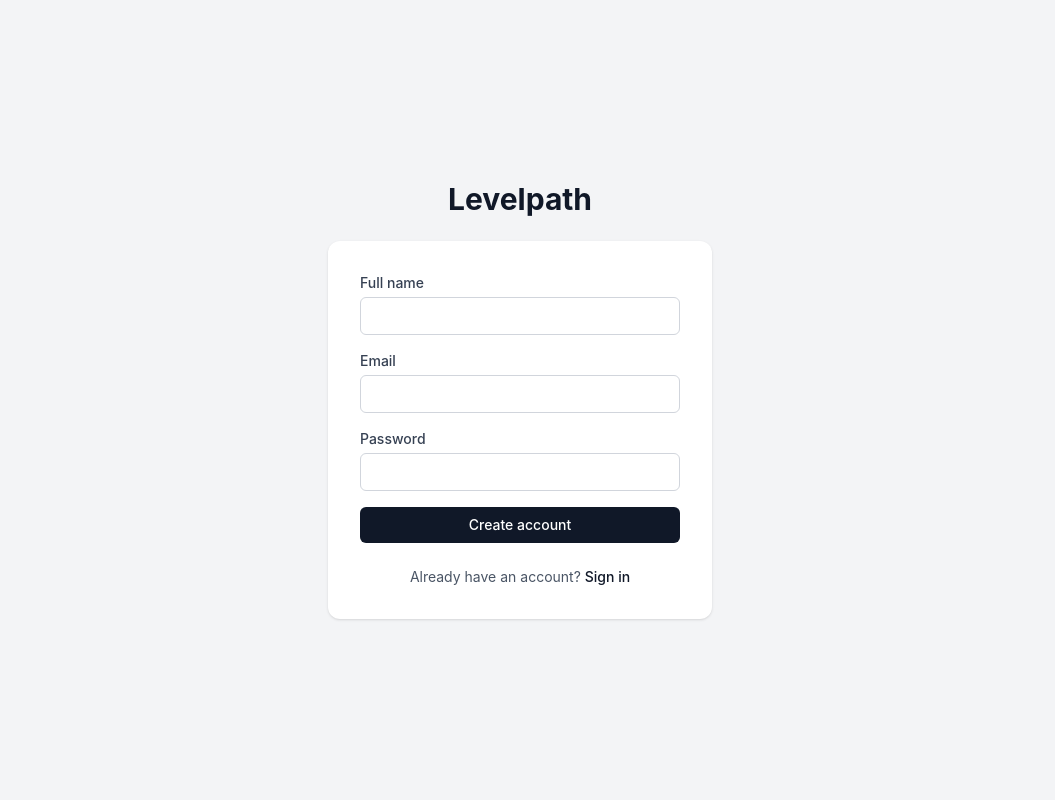
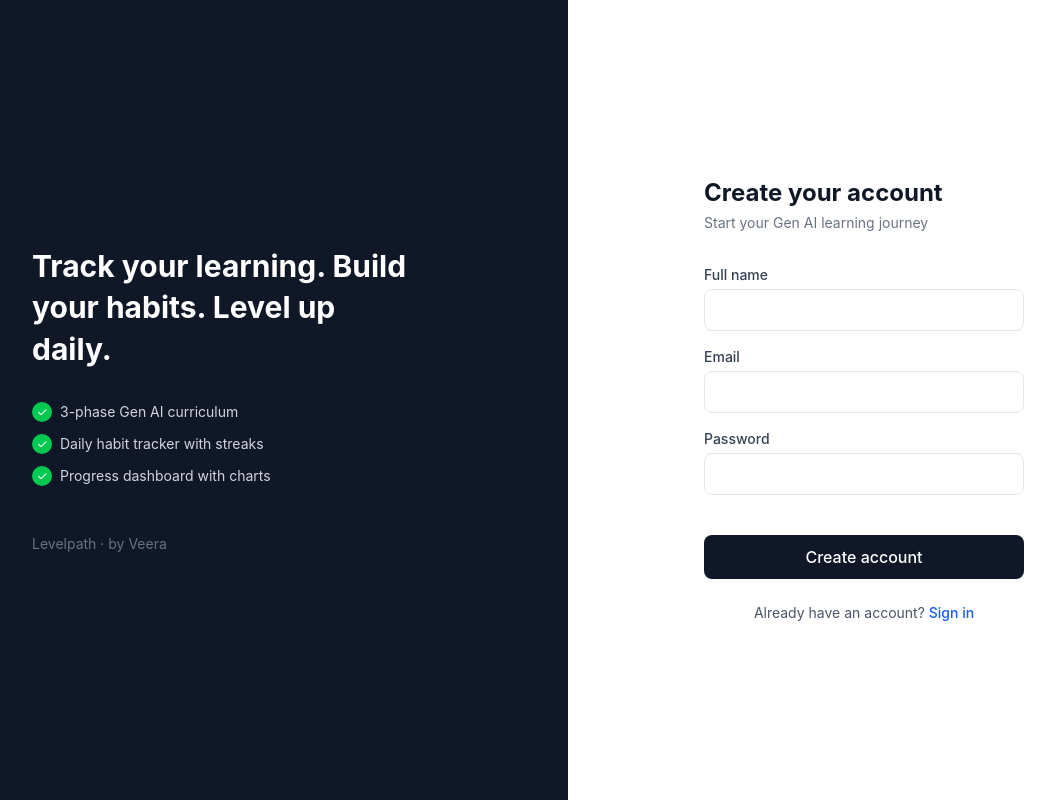
Before and after one commit to Veeragoutham1/Levelpath, a React (Vite) app: page /signup in a window 1280 px wide. Shown: the whole page, without its empty margins (120-1175 px from the left). Built offline with nearby package versions, Linux system fonts and the light colour scheme; no server answers.

Commit message:
feat: landing page, auth page redesign, topbar with user dropdown, sidebar cleanup

```diff
--- /dev/null
+++ b/src/components/layout/TopBar.jsx
@@ -0,0 +1,95 @@
+import { useEffect, useRef, useState } from 'react'
+import { useNavigate } from 'react-router-dom'
+import { supabase } from '../../lib/supabase'
+import { useAuth } from '../../context/AuthContext'
+
+function TopBar({ title, subtitle }) {
+  const { user } = useAuth()
+  const navigate = useNavigate()
+  const [fullName, setFullName] = useState(null)
+  const [menuOpen, setMenuOpen] = useState(false)
+  const menuRef = useRef(null)
+
+  useEffect(() => {
+    if (!user) return
+
+    async function loadProfile() {
+      const { data } = await supabase
+        .from('profiles')
+        .select('full_name')
+        .eq('id', user.id)
+        .single()
+      setFullName(data?.full_name ?? null)
+    }
+
+    loadProfile()
+  }, [user])
+
+  useEffect(() => {
+    function handleClickOutside(e) {
+      if (menuRef.current && !menuRef.current.contains(e.target)) {
+        setMenuOpen(false)
+      }
+    }
+
+    document.addEventListener('click', handleClickOutside)
+    return () => document.removeEventListener('click', handleClickOutside)
+  }, [])
+
+  async function handleLogout() {
+    await supabase.auth.signOut()
+    navigate('/login')
+  }
+
+  const initial = user?.email ? user.email.charAt(0).toUpperCase() : '?'
+
+  return (
+    <div className="w-full bg-white border-b border-gray-100 py-3 px-8 flex items-center justify-between">
+      <div>
+        <p className="text-xl font-semibold text-gray-900">{title}</p>
+        {subtitle && <p className="text-sm text-gray-500 mt-0.5">{subtitle}</p>}
+      </div>
+
+      <div ref={menuRef} className="relative">
+        <button
+          onClick={() => setMenuOpen((prev) => !prev)}
+          className="flex items-center gap-2 cursor-pointer"
+        >
+          <span className="flex-shrink-0 h-8 w-8 rounded-full bg-gray-900 text-white text-sm flex items-center justify-center">
+            {initial}
+          </span>
+          <span className="text-sm font-medium text-gray-700">{fullName ?? 'Account'}</span>
+          <i
+            className={menuOpen ? 'ti ti-chevron-up text-gray-400' : 'ti ti-chevron-down text-gray-400'}
+          />
+        </button>
+
+        {menuOpen && (
+          <div className="absolute top-full right-0 mt-1 w-56 bg-white rounded-lg border border-gray-200 shadow-sm overflow-hidden">
+            <div className="px-3 py-2 border-b border-gray-100">
+              <p className="font-medium text-sm text-gray-900 truncate">{fullName ?? 'Account'}</p>
+              <p className="text-xs text-gray-400 truncate">{user?.email}</p>
+            </div>
+
+            <button className="w-full flex items-center gap-2 px-3 py-2 text-sm text-gray-700 hover:bg-gray-50 cursor-pointer text-left">
+              <i className="ti ti-settings text-base" />
+              Profile settings
+            </button>
+
+            <div className="border-t border-gray-100" />
+
+            <button
+              onClick={handleLogout}
+              className="w-full flex items-center gap-2 px-3 py-2 text-sm text-red-600 hover:bg-red-50 cursor-pointer text-left"
+            >
+              <i className="ti ti-logout text-base" />
+              Sign out
+            </button>
+          </div>
+        )}
+      </div>
+    </div>
+  )
+}
+
+export default TopBar
--- a/src/pages/LoginPage.jsx
+++ b/src/pages/LoginPage.jsx
@@ -1,6 +1,12 @@
 import { useState } from 'react'
 import { Link, useNavigate } from 'react-router-dom'
 import { supabase } from '../lib/supabase'
+
+const FEATURES = [
+  '3-phase Gen AI curriculum',
+  'Daily habit tracker with streaks',
+  'Progress dashboard with charts',
+]
 
 function LoginPage() {
   const navigate = useNavigate()
@@ -26,13 +32,36 @@
   }
 
   return (
-    <div className="min-h-screen bg-gray-100 flex flex-col items-center justify-center px-4">
-      <h1 className="text-3xl font-bold text-gray-900 mb-6">Levelpath</h1>
+    <div className="flex flex-row h-screen">
+      <div className="hidden md:flex flex-1 bg-gray-900 text-white items-center justify-center px-12">
+        <div className="max-w-sm">
+          <p className="text-3xl font-bold leading-snug">
+            Track your learning. Build your habits. Level up daily.
+          </p>
 
-      <div className="w-full max-w-sm bg-white rounded-xl shadow-sm p-8">
+          <div className="mt-8 space-y-3">
+            {FEATURES.map((feature) => (
+              <div key={feature} className="flex items-center gap-2 text-gray-300 text-sm">
+                <span className="flex-shrink-0 h-5 w-5 rounded-full bg-green-500 text-white flex items-center justify-center">
+                  <i className="ti ti-check text-xs" />
+                </span>
+                {feature}
+              </div>
+            ))}
+          </div>
+
+          <p className="text-gray-500 text-sm mt-12">Levelpath · by Veera</p>
+        </div>
+      </div>
+
+      <div className="flex-1 bg-white flex items-center justify-center">
+        <div className="max-w-sm w-full px-8">
+          <h1 className="text-2xl font-bold text-gray-900">Welcome back</h1>
+          <p className="text-gray-500 text-sm mt-1 mb-8">Sign in to your account</p>
+
           <form onSubmit={handleSubmit} className="space-y-4">
             <div>
-            <label htmlFor="email" className="block text-sm font-medium text-gray-700 mb-1">
+              <label htmlFor="email" className="text-sm font-medium text-gray-700 mb-1 block">
                 Email
               </label>
               <input
@@ -41,12 +70,12 @@
                 value={email}
                 onChange={(e) => setEmail(e.target.value)}
                 required
-              className="w-full rounded-md border border-gray-300 px-3 py-2 text-sm text-gray-900 focus:outline-none focus:ring-2 focus:ring-gray-400"
+                className="w-full border border-gray-200 rounded-lg py-2.5 px-3 text-sm focus:outline-none focus:ring-2 focus:ring-gray-900 focus:border-transparent"
               />
             </div>
 
             <div>
-            <label htmlFor="password" className="block text-sm font-medium text-gray-700 mb-1">
+              <label htmlFor="password" className="text-sm font-medium text-gray-700 mb-1 block">
                 Password
               </label>
               <input
@@ -55,7 +84,7 @@
                 value={password}
                 onChange={(e) => setPassword(e.target.value)}
                 required
-              className="w-full rounded-md border border-gray-300 px-3 py-2 text-sm text-gray-900 focus:outline-none focus:ring-2 focus:ring-gray-400"
+                className="w-full border border-gray-200 rounded-lg py-2.5 px-3 text-sm focus:outline-none focus:ring-2 focus:ring-gray-900 focus:border-transparent"
               />
             </div>
 
@@ -64,7 +93,11 @@
             <button
               type="submit"
               disabled={loading}
-            className="w-full rounded-md bg-gray-900 text-white text-sm font-medium py-2 hover:bg-gray-800 disabled:opacity-50 disabled:cursor-not-allowed transition-colors"
+              className={
+                loading
+                  ? 'w-full bg-gray-900 text-white py-2.5 rounded-lg font-medium mt-6 opacity-70 cursor-not-allowed'
+                  : 'w-full bg-gray-900 text-white py-2.5 rounded-lg font-medium mt-6 hover:bg-gray-700'
+              }
             >
               {loading ? 'Signing in...' : 'Sign in'}
             </button>
@@ -72,10 +105,11 @@
 
           <p className="mt-6 text-center text-sm text-gray-600">
             Don't have an account?{' '}
-          <Link to="/signup" className="font-medium text-gray-900 hover:underline">
+            <Link to="/signup" className="text-blue-600 font-medium hover:underline">
               Sign up
             </Link>
           </p>
+        </div>
       </div>
     </div>
   )
--- a/src/pages/SignupPage.jsx
+++ b/src/pages/SignupPage.jsx
@@ -1,6 +1,12 @@
 import { useState } from 'react'
 import { Link } from 'react-router-dom'
 import { supabase } from '../lib/supabase'
+
+const FEATURES = [
+  '3-phase Gen AI curriculum',
+  'Daily habit tracker with streaks',
+  'Progress dashboard with charts',
+]
 
 function SignupPage() {
   const [fullName, setFullName] = useState('')
@@ -32,18 +38,39 @@
   }
 
   return (
-    <div className="min-h-screen bg-gray-100 flex flex-col items-center justify-center px-4">
-      <h1 className="text-3xl font-bold text-gray-900 mb-6">Levelpath</h1>
+    <div className="flex flex-row h-screen">
+      <div className="hidden md:flex flex-1 bg-gray-900 text-white items-center justify-center px-12">
+        <div className="max-w-sm">
+          <p className="text-3xl font-bold leading-snug">
+            Track your learning. Build your habits. Level up daily.
+          </p>
 
-      <div className="w-full max-w-sm bg-white rounded-xl shadow-sm p-8">
+          <div className="mt-8 space-y-3">
+            {FEATURES.map((feature) => (
+              <div key={feature} className="flex items-center gap-2 text-gray-300 text-sm">
+                <span className="flex-shrink-0 h-5 w-5 rounded-full bg-green-500 text-white flex items-center justify-center">
+                  <i className="ti ti-check text-xs" />
+                </span>
+                {feature}
+              </div>
+            ))}
+          </div>
+
+          <p className="text-gray-500 text-sm mt-12">Levelpath · by Veera</p>
+        </div>
+      </div>
+
+      <div className="flex-1 bg-white flex items-center justify-center">
+        <div className="max-w-sm w-full px-8">
+          <h1 className="text-2xl font-bold text-gray-900">Create your account</h1>
+          <p className="text-gray-500 text-sm mt-1 mb-8">Start your Gen AI learning journey</p>
+
           {success ? (
-          <p className="text-sm text-gray-700 text-center">
-            Check your email to confirm your account.
-          </p>
+            <p className="text-sm text-green-600">Check your email to confirm your account.</p>
           ) : (
             <form onSubmit={handleSubmit} className="space-y-4">
               <div>
-              <label htmlFor="fullName" className="block text-sm font-medium text-gray-700 mb-1">
+                <label htmlFor="fullName" className="text-sm font-medium text-gray-700 mb-1 block">
                   Full name
                 </label>
                 <input
@@ -52,12 +79,12 @@
                   value={fullName}
                   onChange={(e) => setFullName(e.target.value)}
                   required
-                className="w-full rounded-md border border-gray-300 px-3 py-2 text-sm text-gray-900 focus:outline-none focus:ring-2 focus:ring-gray-400"
+                  className="w-full border border-gray-200 rounded-lg py-2.5 px-3 text-sm focus:outline-none focus:ring-2 focus:ring-gray-900 focus:border-transparent"
                 />
               </div>
 
               <div>
-              <label htmlFor="email" className="block text-sm font-medium text-gray-700 mb-1">
+                <label htmlFor="email" className="text-sm font-medium text-gray-700 mb-1 block">
                   Email
                 </label>
                 <input
@@ -66,12 +93,12 @@
                   value={email}
                   onChange={(e) => setEmail(e.target.value)}
                   required
-                className="w-full rounded-md border border-gray-300 px-3 py-2 text-sm text-gray-900 focus:outline-none focus:ring-2 focus:ring-gray-400"
+                  className="w-full border border-gray-200 rounded-lg py-2.5 px-3 text-sm focus:outline-none focus:ring-2 focus:ring-gray-900 focus:border-transparent"
                 />
               </div>
 
               <div>
-              <label htmlFor="password" className="block text-sm font-medium text-gray-700 mb-1">
+                <label htmlFor="password" className="text-sm font-medium text-gray-700 mb-1 block">
                   Password
                 </label>
                 <input
@@ -80,7 +107,7 @@
                   value={password}
                   onChange={(e) => setPassword(e.target.value)}
                   required
-                className="w-full rounded-md border border-gray-300 px-3 py-2 text-sm text-gray-900 focus:outline-none focus:ring-2 focus:ring-gray-400"
+                  className="w-full border border-gray-200 rounded-lg py-2.5 px-3 text-sm focus:outline-none focus:ring-2 focus:ring-gray-900 focus:border-transparent"
                 />
               </div>
 
@@ -89,7 +116,11 @@
               <button
                 type="submit"
                 disabled={loading}
-              className="w-full rounded-md bg-gray-900 text-white text-sm font-medium py-2 hover:bg-gray-800 disabled:opacity-50 disabled:cursor-not-allowed transition-colors"
+                className={
+                  loading
+                    ? 'w-full bg-gray-900 text-white py-2.5 rounded-lg font-medium mt-6 opacity-70 cursor-not-allowed'
+                    : 'w-full bg-gray-900 text-white py-2.5 rounded-lg font-medium mt-6 hover:bg-gray-700'
+                }
               >
                 {loading ? 'Creating account...' : 'Create account'}
               </button>
@@ -98,10 +129,11 @@
 
           <p className="mt-6 text-center text-sm text-gray-600">
             Already have an account?{' '}
-          <Link to="/login" className="font-medium text-gray-900 hover:underline">
+            <Link to="/login" className="text-blue-600 font-medium hover:underline">
               Sign in
             </Link>
           </p>
+        </div>
       </div>
     </div>
   )
```
Also changed, not shown: src/components/layout/Sidebar.jsx (+2 -23 lines), src/pages/DashboardPage.jsx (+5 -30 lines), src/pages/TaskTrackerPage.jsx (+5 -4 lines). Lines whose indentation alone changed are shown as unchanged.
